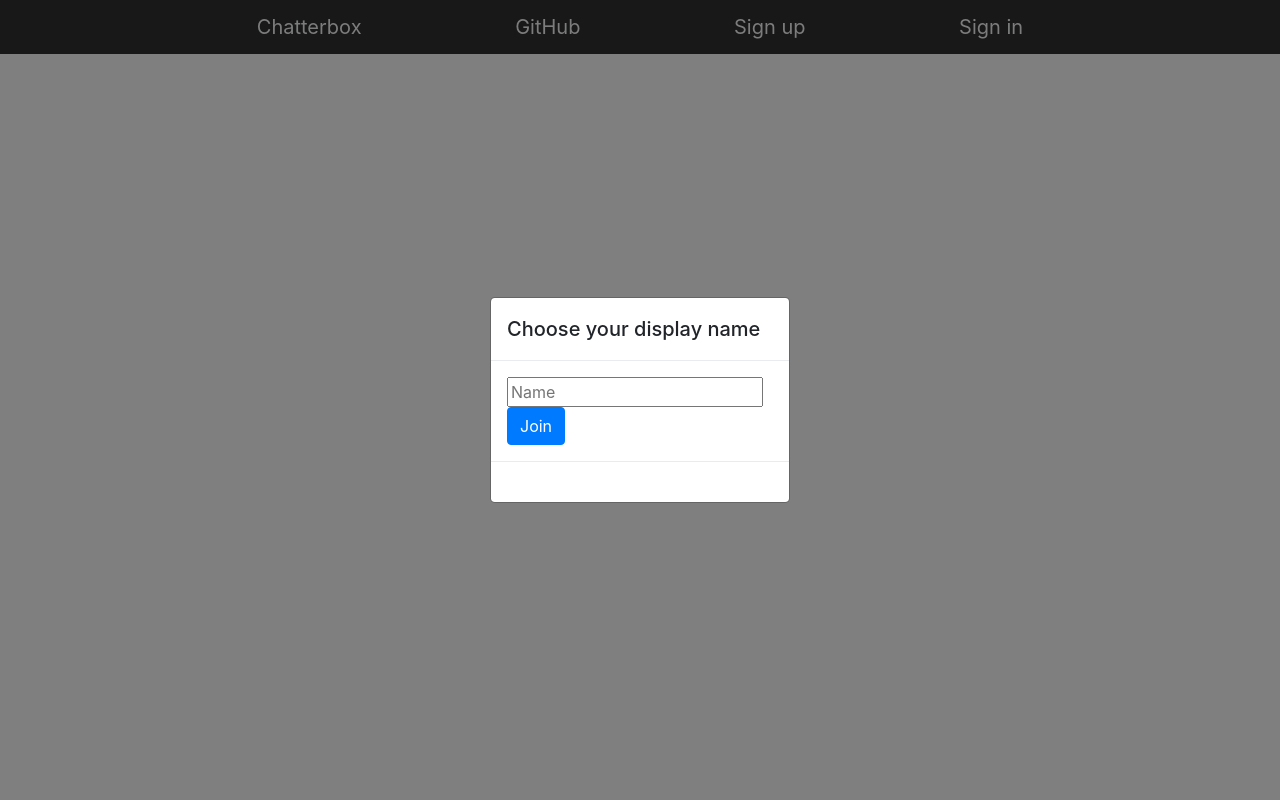
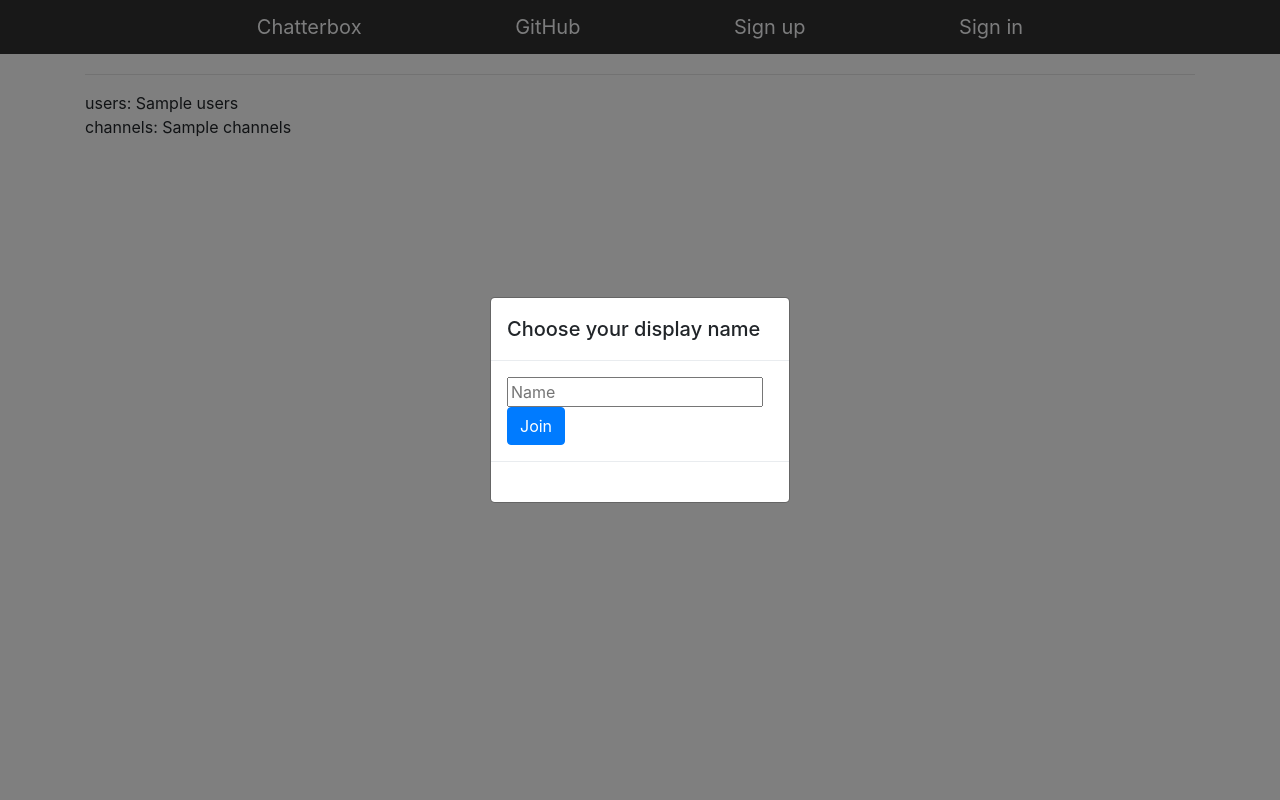
Before and after one commit to syntaxkim/project2-chatterbox, a Flask app: template templates/layout.html in a window 1280 px wide. Run offline with Flask 2, Linux system fonts and the light colour scheme; the template is opened without the code that fills it: most values are stand-ins (such as "Sample title", 1, 10 or a date in 2020); some libraries are stand-ins or nearby versions.

Commit message:
templates updated

```diff
--- a/templates/layout.html
+++ b/templates/layout.html
@@ -71,6 +71,13 @@
 <div id="container" class="container">
     {% block body %}
     {% endblock %}
+    <!-- This section is only for development -->
+    <hr>
+    <div>
+    users: {{ users }}
+    <br>
+    channels: {{ channels }}
+    </div>
 </div>
 
 <!-- footer -->
```
Also changed, not shown: templates/index.html (+0 -9 lines).
